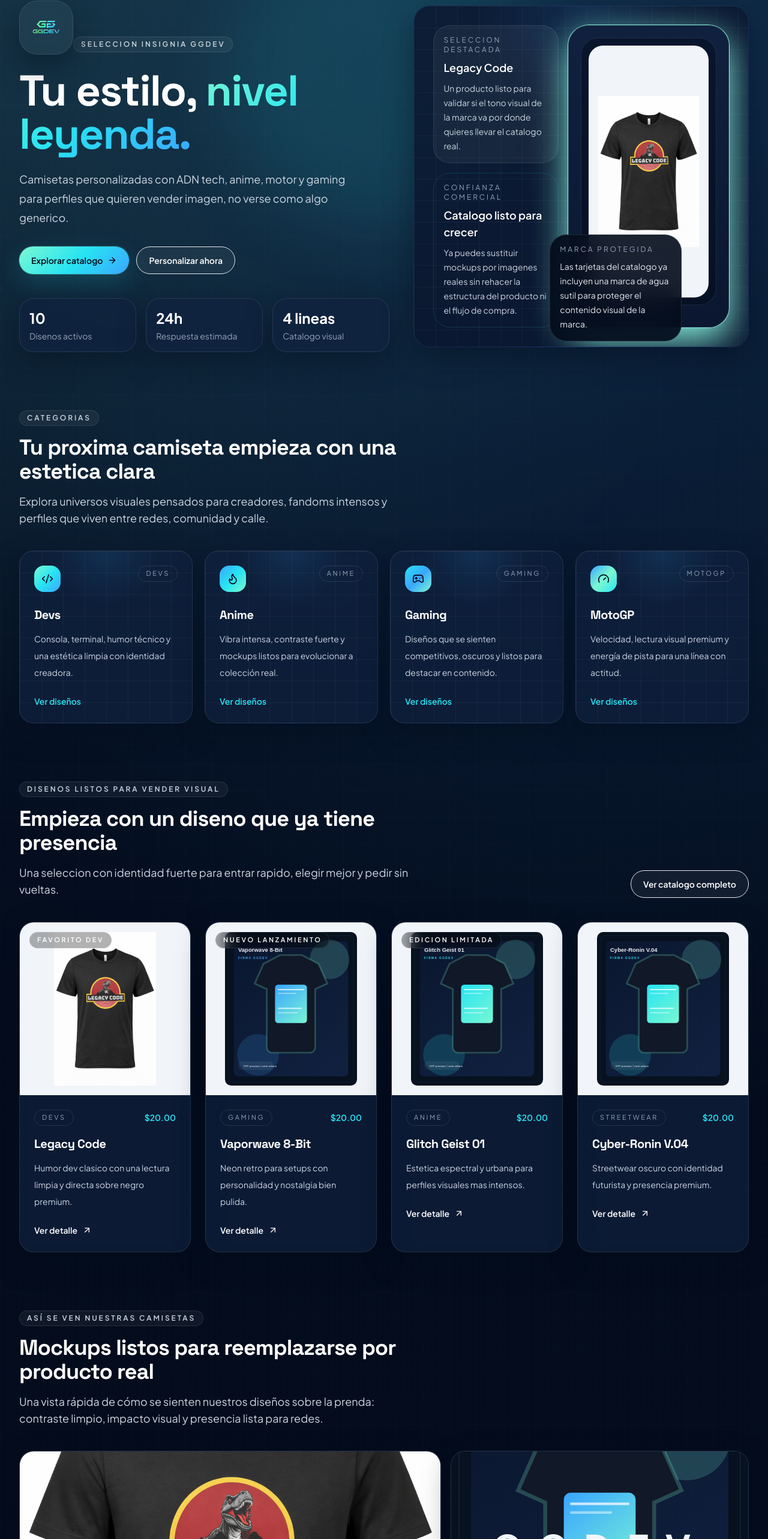
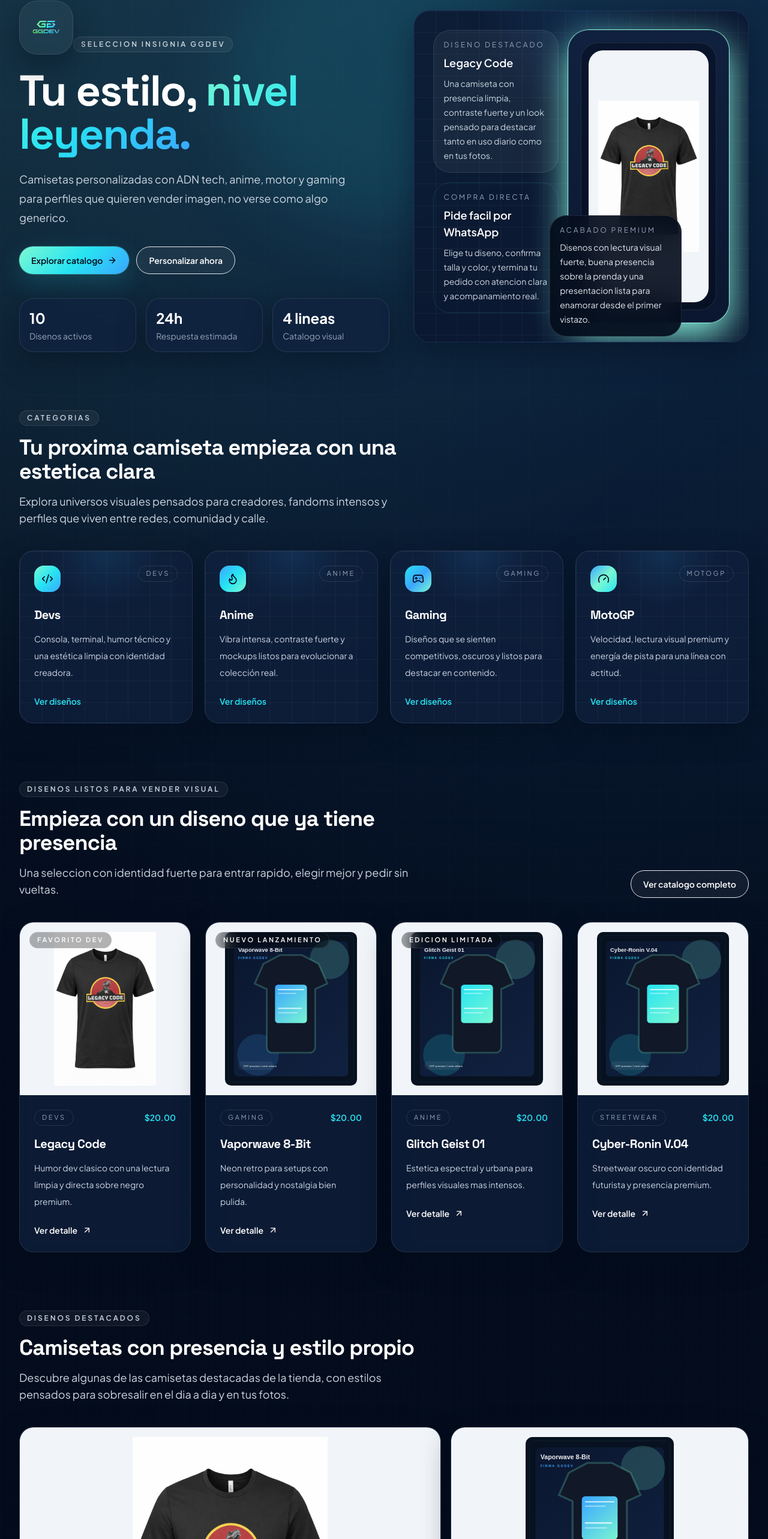
Before and after one commit to jccruzgit/GGDevWebSite, a React (Vite) app: page /#/ in a window 1280 px wide. Shown: the part 134-2700 px from the top of the page at 60% size. Built offline with nearby package versions, Linux system fonts and the light colour scheme.

Commit message:
Refine homepage merchandising copy

```diff
--- a/src/components/home/ExampleGallery.jsx
+++ b/src/components/home/ExampleGallery.jsx
@@ -16,9 +16,9 @@ export default function ExampleGallery({ items }) {
   return (
     <section>
       <SectionHeading
-        description="Una vista rápida de cómo se sienten nuestros diseños sobre la prenda: contraste limpio, impacto visual y presencia lista para redes."
-        eyebrow="Así se ven nuestras camisetas"
-        title="Mockups listos para reemplazarse por producto real"
+        description="Descubre algunas de las camisetas destacadas de la tienda, con estilos pensados para sobresalir en el dia a dia y en tus fotos."
+        eyebrow="Disenos destacados"
+        title="Camisetas con presencia y estilo propio"
       />
 
       <div className="mt-10 grid gap-4 md:grid-cols-2 xl:grid-cols-12">
@@ -34,9 +34,11 @@ export default function ExampleGallery({ items }) {
               className={`transition duration-500 group-hover:scale-[1.03] ${
                 index === 0 ? "h-[420px] sm:h-[520px]" : "h-[320px]"
               }`}
+              fit="contain"
               image={getProductPrimaryImage(item)}
+              imageClassName="p-4"
               name={item.name}
-              watermark
+              surfaceClassName="bg-slate-100"
             />
             <div className="absolute inset-x-0 bottom-0 p-5 sm:p-6">
               <span className="inline-flex rounded-full border border-white/10 bg-black/30 px-3 py-1 text-[11px] uppercase tracking-[0.24em] text-slate-200 backdrop-blur-md">
--- a/src/pages/HomePage.jsx
+++ b/src/pages/HomePage.jsx
@@ -69,24 +69,24 @@ export default function HomePage() {
                 <div className="space-y-4">
                   <div className="rounded-[28px] border border-white/10 bg-white/5 p-4">
                     <p className="text-xs uppercase tracking-[0.24em] text-slate-400">
-                      Seleccion destacada
+                      Diseno destacado
                     </p>
                     <p className="mt-2 text-lg font-semibold text-white">{featuredProducts[0].name}</p>
                     <p className="mt-2 text-sm leading-6 text-slate-300">
-                      Un producto listo para validar si el tono visual de la marca va por donde
-                      quieres llevar el catalogo real.
+                      Una camiseta con presencia limpia, contraste fuerte y un look pensado para
+                      destacar tanto en uso diario como en tus fotos.
                     </p>
                   </div>
                   <div className="rounded-[28px] border border-aqua/15 bg-aqua/8 p-4">
                     <p className="text-xs uppercase tracking-[0.24em] text-slate-400">
-                      Confianza comercial
+                      Compra directa
                     </p>
                     <p className="mt-2 text-lg font-semibold text-white">
-                      Catalogo listo para crecer
+                      Pide facil por WhatsApp
                     </p>
                     <p className="mt-2 text-sm leading-6 text-slate-300">
-                      Ya puedes sustituir mockups por imagenes reales sin rehacer la estructura del
-                      producto ni el flujo de compra.
+                      Elige tu diseno, confirma talla y color, y termina tu pedido con atencion
+                      clara y acompanamiento real.
                     </p>
                   </div>
                 </div>
@@ -106,11 +106,11 @@ export default function HomePage() {
                   </div>
                   <div className="absolute -bottom-6 -left-8 w-[220px] rounded-[28px] border border-white/10 bg-night/90 p-4 backdrop-blur-xl">
                     <p className="text-xs uppercase tracking-[0.24em] text-slate-400">
-                      Marca protegida
+                      Acabado premium
                     </p>
                     <p className="mt-2 text-sm leading-6 text-slate-200">
-                      Las tarjetas del catalogo ya incluyen una marca de agua sutil para proteger
-                      el contenido visual de la marca.
+                      Disenos con lectura visual fuerte, buena presencia sobre la prenda y una
+                      presentacion lista para enamorar desde el primer vistazo.
                     </p>
                   </div>
                 </div>
```
